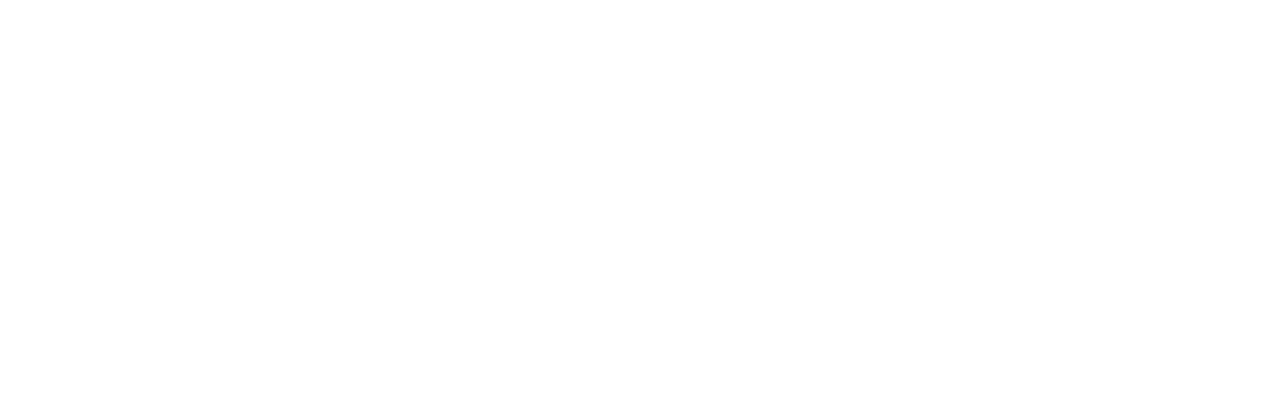
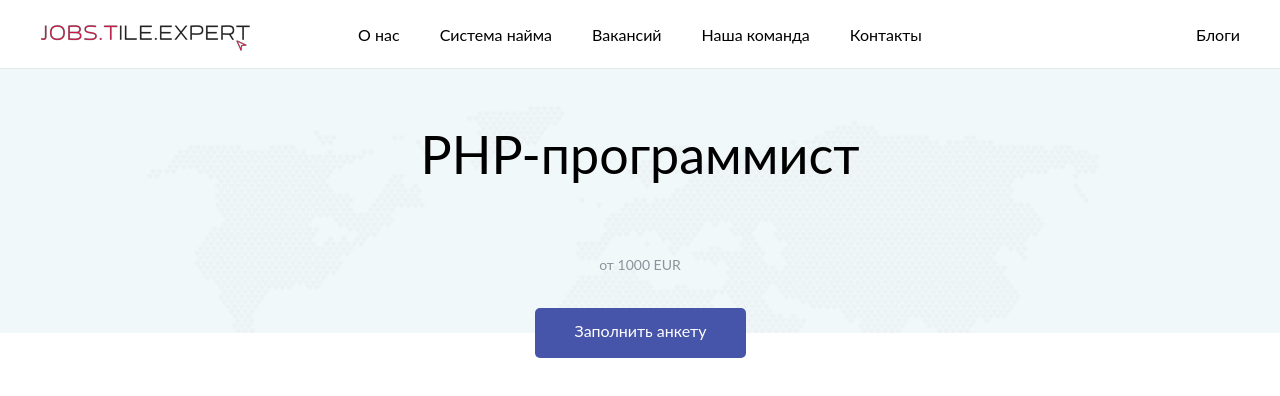
Before and after one commit to PiniazikValery/career-page, a React (Create React App) app: page /vacancy/php_programmer in a window 1280 px wide. Shown: the top 396 px of the page. Built offline with nearby package versions, Linux system fonts and the light colour scheme.

Commit message:
DVP - added vacancy title section

```diff
--- a/src/components/career/index.js
+++ b/src/components/career/index.js
@@ -1,2 +1,2 @@
 export { default as CareerPage } from './pages/career_page';
-export { DanishSupportVacancyPage } from './pages/vacancy_pages';
+export { default as VacancyPage } from './pages/vacancy_page';
--- /dev/null
+++ b/src/components/career/pages/vacancy_page/index.js
@@ -0,0 +1,16 @@
+import React from 'react';
+import AppBar from '../../app_bar';
+import VacancyTitleSection from '../../vacancy_title_section';
+
+const VacancyPage = (props) => {
+    return (
+        <div className="career-page">
+            <AppBar />
+            <div className="content">
+                <VacancyTitleSection {...props} />
+            </div>
+        </div>
+    );
+};
+
+export default VacancyPage;
--- a/src/components/career/pages/vacancy_pages/DanishSupportVacancyPage.js
+++ /dev/null
@@ -1,12 +0,0 @@
-import React from 'react';
-import AppBar from '../../app_bar';
-
-const DanishSupportVacancyPage = () => {
-    return (
-        <div className="career-page">
-            <AppBar />
-        </div>
-    );
-};
-
-export default DanishSupportVacancyPage;
--- a/src/components/career/pages/vacancy_pages/index.js
+++ /dev/null
@@ -1 +0,0 @@
-export { default as DanishSupportVacancyPage } from './DanishSupportVacancyPage';
--- a/src/components/career/vacancy_section/DesktopVacancySection.js
+++ b/src/components/career/vacancy_section/DesktopVacancySection.js
@@ -1,4 +1,5 @@
 import React from 'react';
+import { Link } from 'react-router-dom';
 import { PlusIcon, MinusIcon, RightArrow } from './icons';
 
 const DesktopVacancySection = (props) => {
@@ -22,7 +23,9 @@
                             <div className="position">PHP-программист</div>
                             <div className="salary">от 1000 EUR</div>
                             <div className="more">
-                                <div className="text">Подробнее</div>
+                                <Link to="/vacancy/php_programmer">
+                                    <div className="text">Подробнее</div>
+                                </Link>
                                 <RightArrow />
                             </div>
                         </div>
@@ -52,7 +55,9 @@
                             <div className="position">PHP-программист</div>
                             <div className="salary">от 1000 EUR</div>
                             <div className="more">
-                                <div className="text">Подробнее</div>
+                                <Link to="/vacancy/php_programmer">
+                                    <div className="text">Подробнее</div>
+                                </Link>
                                 <RightArrow />
                             </div>
                         </div>
@@ -82,7 +87,9 @@
                             <div className="position">PHP-программист</div>
                             <div className="salary">от 1000 EUR</div>
                             <div className="more">
-                                <div className="text">Подробнее</div>
+                                <Link to="/vacancy/php_programmer">
+                                    <div className="text">Подробнее</div>
+                                </Link>
                                 <RightArrow />
                             </div>
                         </div>
--- /dev/null
+++ b/src/components/career/vacancy_title_section/index.js
@@ -0,0 +1,14 @@
+import React from 'react';
+
+const VacancyTitleSection = (props) => {
+    return (
+        <div className="vacancy_title_section">
+            <div className="map-background" style={{ backgroundImage: 'url("/map.png")' }} />
+            <div className="vacancy-title">{props.job_title}</div>
+            <div className="vacancy-salary">от {props.salary} EUR</div>
+            <div className="fill-profile">Заполнить анкету</div>
+        </div>
+    );
+};
+
+export default VacancyTitleSection;
--- a/src/routes/index.js
+++ b/src/routes/index.js
@@ -1,5 +1,5 @@
 import React from 'react';
-import { CareerPage, DanishSupportVacancyPage } from '../components/career';
+import { CareerPage, VacancyPage } from '../components/career';
 import { Route, Switch, Redirect } from 'react-router-dom';
 
 export const Routes = () => {
@@ -9,7 +9,13 @@
                 <Redirect to="/home" />
             </Route>
             <Route exact path="/home" component={CareerPage} />
-            <Route exact path="/vacancy/danish_support" component={DanishSupportVacancyPage} />
+            <Route exact path="/vacancy/php_programmer"
+                render={() => <VacancyPage
+                    vacancy="php_programmer"
+                    job_title="PHP-программист"
+                    salary={1000}
+                />}
+            />
         </Switch>
     );
 };
--- /dev/null
+++ b/src/sass/career/_vacancy_title_section.scss
@@ -0,0 +1,52 @@
+.vacancy_title_section {
+    position: relative;
+    width: 100%;
+    height: 265px;
+
+    .map-background {
+        position: absolute;
+        z-index: -1;
+        left: 0;
+        background-color: #F0F8FA;
+        background-repeat: no-repeat;
+        background-position: 50% -5%;
+        width: 100%;
+        height: 100%;
+    }
+
+    .vacancy-title {
+        position: relative;
+        top: 60px;
+        line-height: 1em;
+        height: 2em;
+        overflow: hidden;
+        max-width: 1230px;
+        font-size: 52px;
+        display: inline-block;
+    }
+
+    .vacancy-salary {
+        font-size: 14px;
+        color: #89949B;
+        position: absolute;
+        width: 200px;
+        margin-left: -100px;
+        left: 50%;
+        bottom: 60px;
+    }
+
+    .fill-profile {
+        position: absolute;
+        cursor: pointer;
+        line-height: 45px;
+        background-color: #4654AA;
+        border-radius: 5px;
+        color: white;
+        display: inline-block;
+        width: 211px;
+        margin-left: -105px;
+        left: 50%;
+        bottom: -25px;
+        height: 50px;
+    }
+}
--- a/src/sass/career/career.scss
+++ b/src/sass/career/career.scss
@@ -7,6 +7,7 @@
 @import '_alternatives_section.scss';
 @import '_our_relax_section.scss';
 @import '_contacts_section.scss';
+@import '_vacancy_title_section.scss';
 
 .content {
     padding-top: 68px;
```
